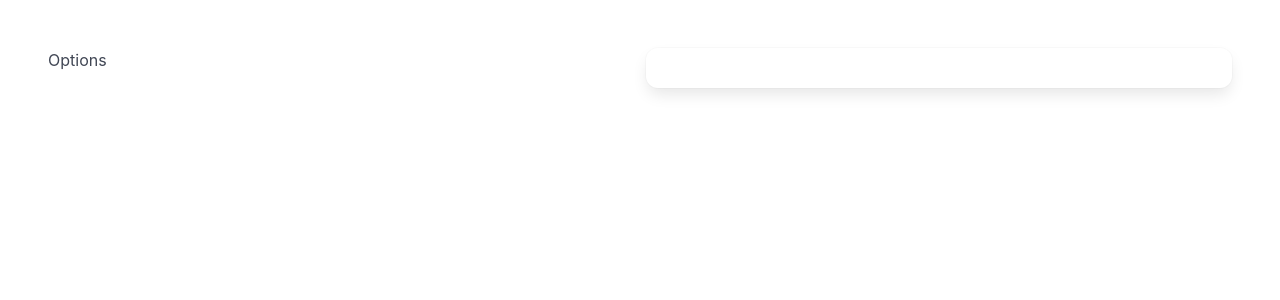
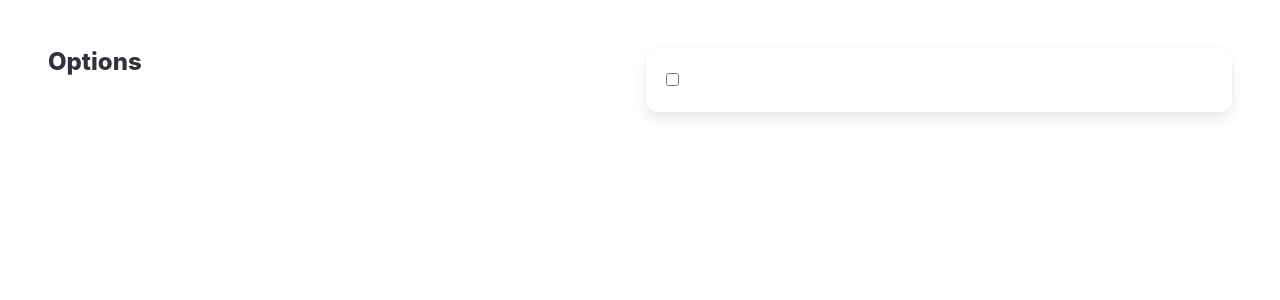
Before and after one commit to AlexNine-99/MAX-Performance, a Vue app: page / in a window 1280 px wide. Shown: the top 300 px of the page. Built offline with nearby package versions, Linux system fonts and the light colour scheme; the HTML template or start-up script is replaced by a standard one.

Commit message:
made progress

```diff
--- a/src/App.vue
+++ b/src/App.vue
@@ -1,5 +1,6 @@
 <script setup lang="ts">
 import CalculatorInput from './components/CalculatorInput.vue'
+import CalculatorToggle from './components/CalculatorToggle.vue'
 import GroupInputs from './components/GroupInputs.vue'
 import InputCheckbox from './components/InputCheckbox.vue'
 import InputText from './components/InputText.vue'
@@ -8,7 +9,9 @@ import InputText from './components/InputText.vue'
 <template>
   <section class="section">
     <div class="grid">
-      <GroupInputs label="Options"> </GroupInputs>
+      <GroupInputs label="Options">
+        <CalculatorToggle />
+      </GroupInputs>
     </div>
   </section>
 </template>
--- a/src/components/CalculatorInput.vue
+++ b/src/components/CalculatorInput.vue
@@ -8,6 +8,5 @@ const model = ref('')
 </script>
 
 <template>
-  <!-- FINISH ME -->
   <slot :enabled="true" @update:modelValue="model = $event" />
 </template>
--- a/src/components/CalculatorToggle.vue
+++ b/src/components/CalculatorToggle.vue
@@ -1 +1,12 @@
-<script setup lang="ts"></script>
+<script setup lang="ts">
+import InputCheckbox from './InputCheckbox.vue'
+
+defineProps<{
+  label: string
+  calculatorId: string
+}>()
+</script>
+
+<template>
+  <InputCheckbox :label="label" />
+</template>
--- a/src/components/GroupInputs.vue
+++ b/src/components/GroupInputs.vue
@@ -3,7 +3,7 @@ defineProps<{ label: string }>()
 </script>
 
 <template>
-  <h1 class="is-3">{{ label }}</h1>
+  <h1 class="title is-4">{{ label }}</h1>
   <div class="field box">
     <slot />
   </div>
```
